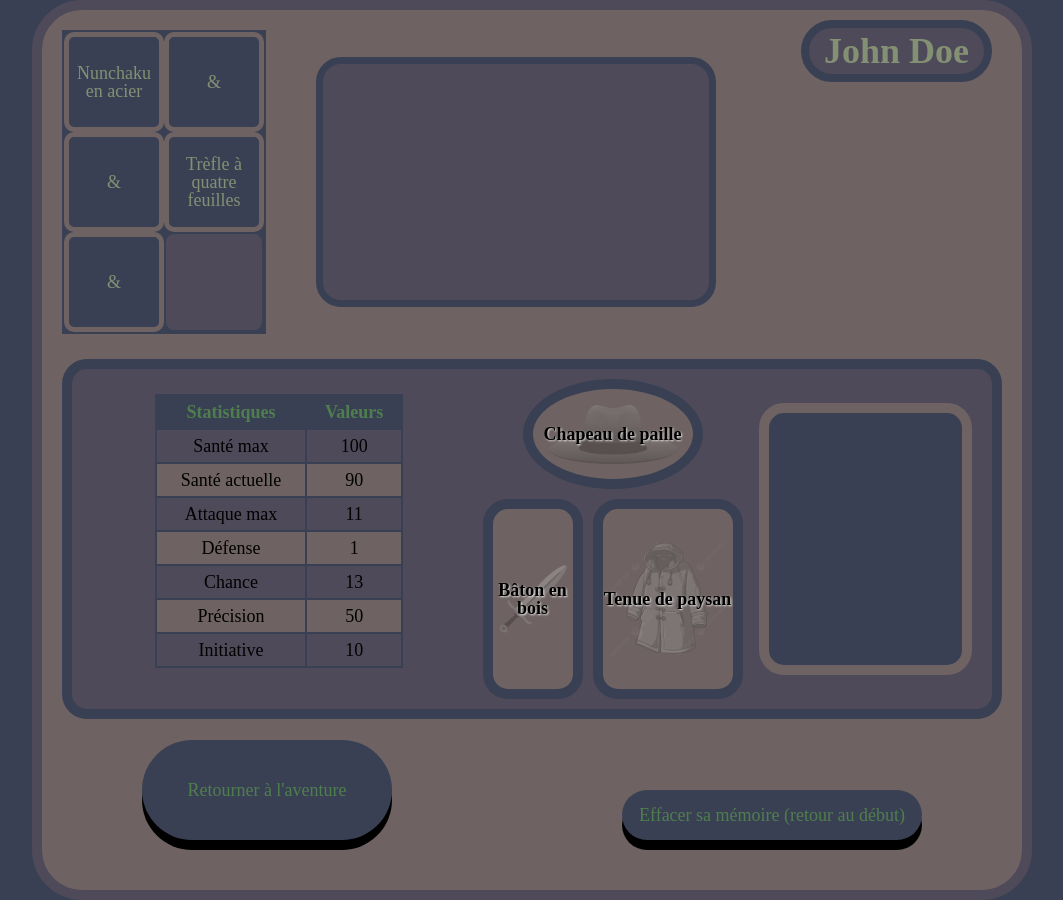
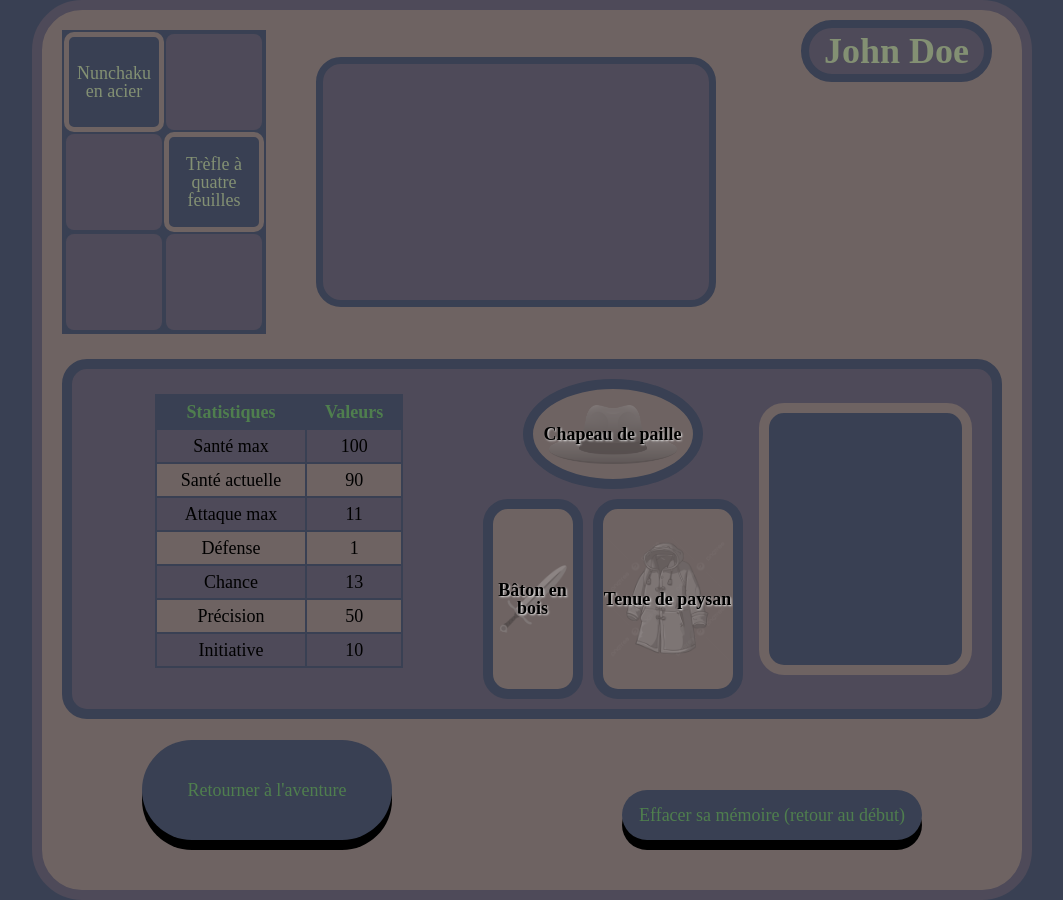
Before and after one commit to GoutteDooo/aventure, a React (Vite) app in the folder aventure-react/: page /status in a window 1280 px wide. Shown: the whole page, without its empty margins (108-1171 px from the left). Built offline with nearby package versions, Linux system fonts and the light colour scheme; a web font is replaced by a local one; what @midudev/tailwind-animations would draw is missing.

Commit message:
chore: add item to inventory when pop up appear

```diff
--- a/aventure-react/src/components/Inventaire.jsx
+++ b/aventure-react/src/components/Inventaire.jsx
@@ -7,7 +7,7 @@ const Inventaire = () => {
     const savedPlayerName = localStorage.getItem("playerName");
     return savedPlayerName ? savedPlayerName : "John Doe";
   });
-  const { playerStats, setPlayerStats } = useContext(PlayerContext);
+  const { playerStats, setPlayerStats, findItem } = useContext(PlayerContext);
 
   const inventaire = playerStats.inventory;
   const setInventaire = (update) => {
@@ -24,17 +24,7 @@ const Inventaire = () => {
   const [activeItem, setActiveItem] = useState(null);
 
   const handleItemActive = (item, index) => {
-    if (item !== "") setActiveItem({item, index});
-  };
-
-  /**Recherche l'item passé en paramètre sous forme de string
-   * et retourne un item : objet JS
-   */
-  const findItem = (itemToFind) => {
-    const itemFound = itemsData.find(
-      (item) => item.name === itemToFind
-    );
-    return itemFound;
+    if (item !== "") setActiveItem({ item, index });
   };
 
   const handleItemEffect = () => {
@@ -109,18 +99,22 @@ const Inventaire = () => {
       }));
 
       //Détecter dans quel slot l'item à enlever est, et l'enregistrer.
-      const equippingItemSlot = playerStats.inventory.findIndex((item) => item === equipmentName);
+      const equippingItemSlot = playerStats.inventory.findIndex(
+        (item) => item === equipmentName
+      );
 
       //Une fois fait, on remove l'item du slot
       useItem(equipmentItem);
       //Puis, on y insère l'actualEquippedItem
-    playerStats.inventory[equippingItemSlot] = actualEquippedItem;
+      playerStats.inventory[equippingItemSlot] = actualEquippedItem;
     }
   };
 
   const useItem = (itemUsing) => {
     setActiveItem(null);
-    const itemUsingSlot = playerStats.inventory.findIndex((item) => item === itemUsing.name);
+    const itemUsingSlot = playerStats.inventory.findIndex(
+      (item) => item === itemUsing.name
+    );
     playerStats.inventory[itemUsingSlot] = "";
   };
 
@@ -165,10 +159,7 @@ const Inventaire = () => {
                   .desc_class
               }`}
             >
-              {
-                itemsData.find((item) => item.name === activeItem.item)
-                  .desc_use
-              }
+              {itemsData.find((item) => item.name === activeItem.item).desc_use}
             </div>
             {(findItem(activeItem.item).using === "all" ||
               findItem(activeItem.item).using === "no-combat") && (
--- a/aventure-react/src/pages/Adventure.jsx
+++ b/aventure-react/src/pages/Adventure.jsx
@@ -65,6 +65,21 @@ function Adventure() {
     return inventoryIsFull === "" ? false : true;
   };
 
+  /**
+   * @param {itemId} itemId - number
+   * vérifie si l'inventaire est plein
+   * si oui, ne rien faire
+   * sinon, switch le box vide avec l'item
+   */
+  const setItemToInventory = (itemId) => {
+    if (!isInventoryFull()) {
+      const emptyBox = playerStats.inventory.findIndex((item) => item === "");
+      const itemName = itemsData.find((item) => item.id === itemId).name;
+      playerStats.inventory[emptyBox] = itemName;
+    } else {
+      console.log("Inventaire plein");
+    }
+  };
   //Detecte s'il y'a un combat ou non
   useEffect(() => {
     if (currentStep.isCombat) {
@@ -139,13 +154,26 @@ function Adventure() {
           </div>
           {/* Si inventaire plein, on ne peut pas fermer la popUp, il faut faire du tri */}
           {isInventoryFull() ? (
-            <>Inventaire plein</>
+            <>
+              Inventaire plein, faites le tri ou jeter l'item trouvé
+              <button
+                className="popUp__close"
+                onClick={() => setShowPopUp(false)}
+              >
+                Fermer
+              </button>
+            </>
           ) : (
-            <>Inventaire pas plein</>
+            <>
+              {setItemToInventory(popUpToShow.effects.itemId)}
+              <button
+                className="popUp__close"
+                onClick={() => setShowPopUp(false)}
+              >
+                Fermer
+              </button>
+            </>
           )}
-          <button className="popUp__close" onClick={() => setShowPopUp(false)}>
-            Fermer
-          </button>
         </div>
       )}
     </div>
--- a/aventure-react/src/utils/Context.jsx
+++ b/aventure-react/src/utils/Context.jsx
@@ -1,4 +1,5 @@
 import { createContext, useEffect, useState } from "react";
+import itemsData from "../data/itemsData";
 
 export const PlayerContext = createContext();
 /**
@@ -20,14 +21,7 @@ const initialPlayerData = {
     outfit: "Tenue de paysan",
     weapon: "Bâton en bois",
   },
-  inventory: [
-    "Nunchaku en acier",
-    "&",
-    "&",
-    "Trèfle à quatre feuilles",
-    "&",
-    "",
-  ],
+  inventory: ["Nunchaku en acier", "", "", "Trèfle à quatre feuilles", "", ""],
   choiceSaved: [],
 };
 
@@ -83,6 +77,14 @@ export const PlayerProvider = ({ children }) => {
     return combinedStats;
   };
 
+  /**Recherche le nom de l'item passé en paramètre sous forme de string
+   * et retourne un item sous forme d'objet JS
+   */
+  const findItem = (itemToFind) => {
+    const itemFound = itemsData.find((item) => item.name === itemToFind);
+    return itemFound;
+  };
+
   useEffect(() => {
     localStorage.setItem("playerData", JSON.stringify(playerStats));
   }, [playerStats]);
@@ -106,8 +108,6 @@ export const PlayerProvider = ({ children }) => {
     setPlayerStatsEquipped(initialPlayerStatsEquipped);
   };
 
-  const insertItemToInventory = (item) => {};
-
   return (
     <PlayerContext.Provider
       value={{
@@ -118,6 +118,7 @@ export const PlayerProvider = ({ children }) => {
         setPlayerStatsEquipped,
         playerStatsFull,
         setPlayerStatsFull,
+        findItem,
       }}
     >
       {children}
```
